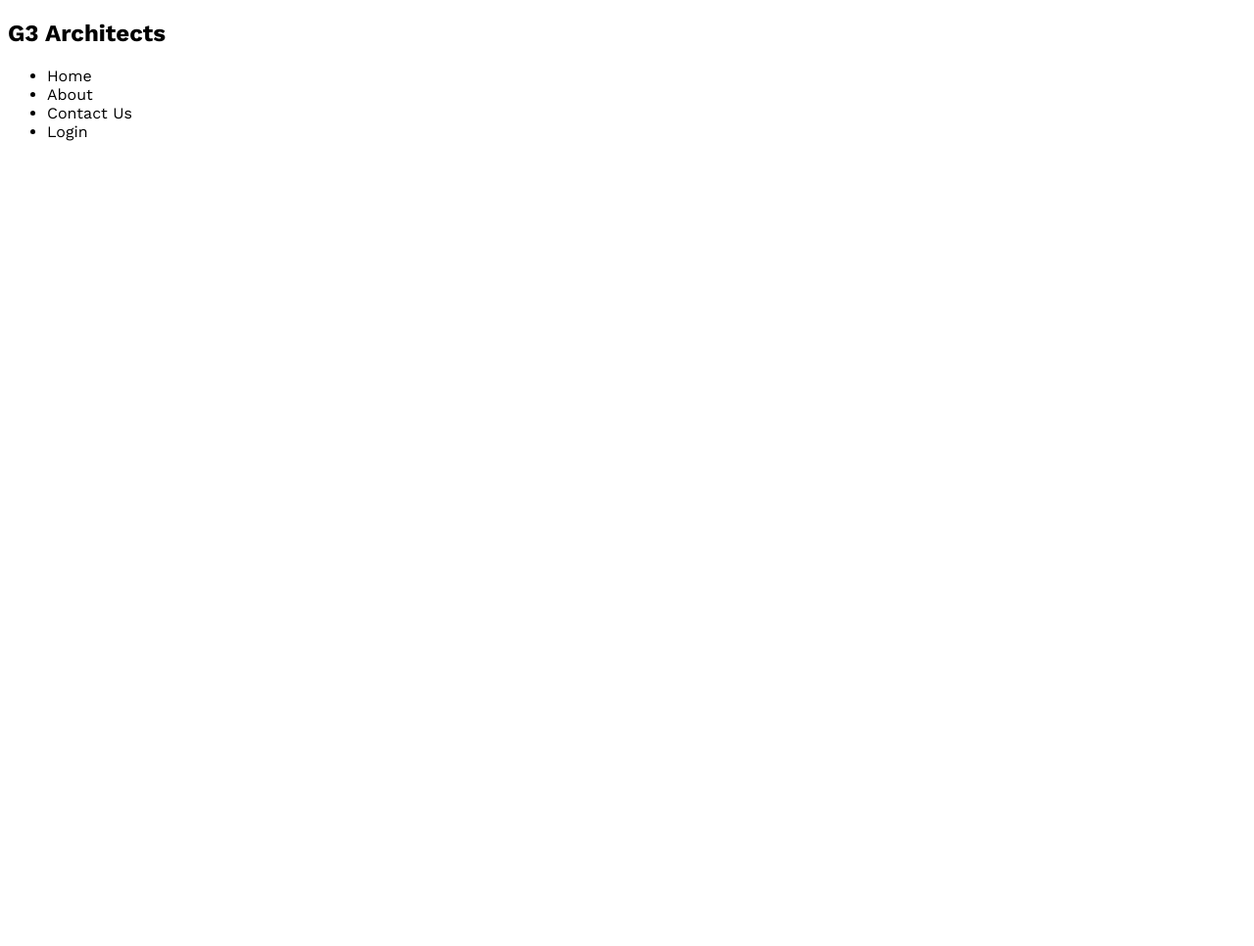
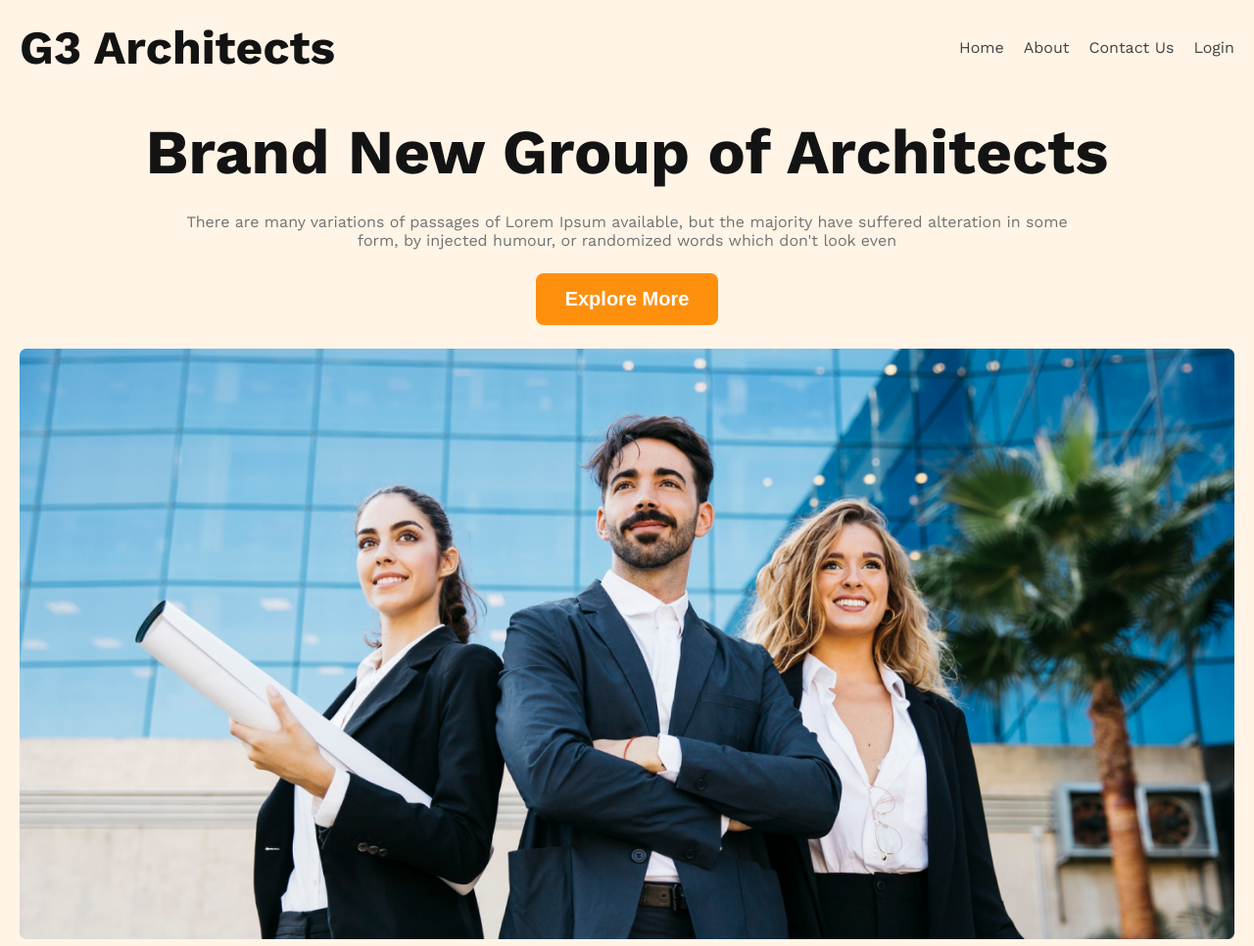
Before and after one commit to Mehedi6023/G3_Architect, a plain HTML site: page index.html in a window 1280 px wide. Shown: the whole page at 98% size. Before the commit the page ends 800 px from the top, so only its background shows below. Drawn offline with nearby package versions, Linux system fonts and the light colour scheme.

Commit message:
created navbar and banner

```diff
--- a/index.html
+++ b/index.html
@@ -8,20 +8,38 @@
 </head>
 <body class="work-sans-font">
     <div class="body-content">
-        <header class="header">
-            <nav class="navbar">
+        <header class="header bg-light">
+            <nav class="navbar flex">
                 <div class="brand">
-                    <h1>G3 Architects</h1>
+                    <h1 class="dark-1">G3 Architects</h1>
                 </div>
                 <div class="menu">
-                    <ul>
-                        <li>Home</li>
-                        <li>About</li>
-                        <li>Contact Us</li>
-                        <li>Login</li>
+                    <ul class="flex">
+                        <li class="dark-2">Home</li>
+                        <li class="dark-2">About</li>
+                        <li class="dark-2">Contact Us</li>
+                        <li class="dark-2">Login</li>
                     </ul>
+                    <div class="menu-img-container">
+                        <img src="https://img.icons8.com/ios/50/menu--v1.png" alt="menu">
+                    </div>
                 </div>
             </nav>
+
+            <div class="banner">
+                <h1 class="banner-title dark-1 center">
+                    Brand New Group of Architects
+                </h1>
+                <p class="banner-description dark-3 center">
+                    There are many variations of passages of Lorem Ipsum available, but the majority have suffered alteration in some <br> form, by injected humour, or randomized words which don't look even
+                </p>
+                <button class="primary-btn">
+                    Explore More
+                </button>
+                <div class="banner-img-container">
+                    <img src="images/banner.png" alt="banner">
+                </div>
+            </div>
         </header>
         <main class="main">
 
--- a/style.css
+++ b/style.css
@@ -1,8 +1,99 @@
 @import url('https://fonts.googleapis.com/css2?family=Work+Sans:ital,wght@0,100..900;1,100..900&display=swap');
 
 .work-sans-font {
-  font-family: "Work Sans", serif;
-  font-optical-sizing: auto;
-  font-weight: 400;
-  font-style: normal;
+    font-family: "Work Sans", serif;
+    font-optical-sizing: auto;
+    font-weight: 400;
+    font-style: normal;
 }
+/* universal */
+*{
+        margin: 0;
+        padding: 0;
+        box-sizing: border-box;
+}
+li, a{
+        list-style: none;
+        text-decoration: none;
+}
+/* shared styles */
+.bg-light{
+        background-color: rgba(255, 144, 14, 0.1);
+}
+.dark-1{
+        color: #131313;
+        font-weight: bold;
+}
+.dark-2{
+        color: #424242;
+}
+.dark-3{
+        color: #727272;
+}
+.flex{
+        display: flex;
+}
+.center{
+        text-align: center;
+}
+.primary-btn{
+        background-color: #FF900E;
+        color: white;
+        border: none;
+        border-radius: 8px;
+        padding: 15px 30px;
+        font-size: 1.25rem;
+        font-weight: 600;
+}
+
+
+/* header styles */
+.navbar{
+        justify-content: space-between;
+        align-items: center;
+}
+.brand h1{
+        font-size: 3rem;
+}
+.menu ul{
+        gap: 20px;
+}
+.menu-img-container{
+        width: 30px;
+        height: 30px;
+}
+.menu-img-container img{
+        width: 100%;
+        height: 100%;
+}
+.navbar, .banner{
+        max-width: 1440px;
+        margin: 0 auto;
+        padding: 20px;
+}
+/* banner */
+.banner{
+        display: flex;
+        flex-direction: column;
+        align-items: center;
+        gap: 24px;
+}
+.banner-title{
+        font-size: 4rem;
+}
+.banner-img-container img{
+        width: 100%;
+}
+
+
+/* responsive */
+@media screen and (max-width: 660px) {
+        .menu ul{
+                display: none;
+        }
+}
+@media screen and (min-width: 661px) {
+    .menu-img-container{
+        display: none;
+    }
+}
```
